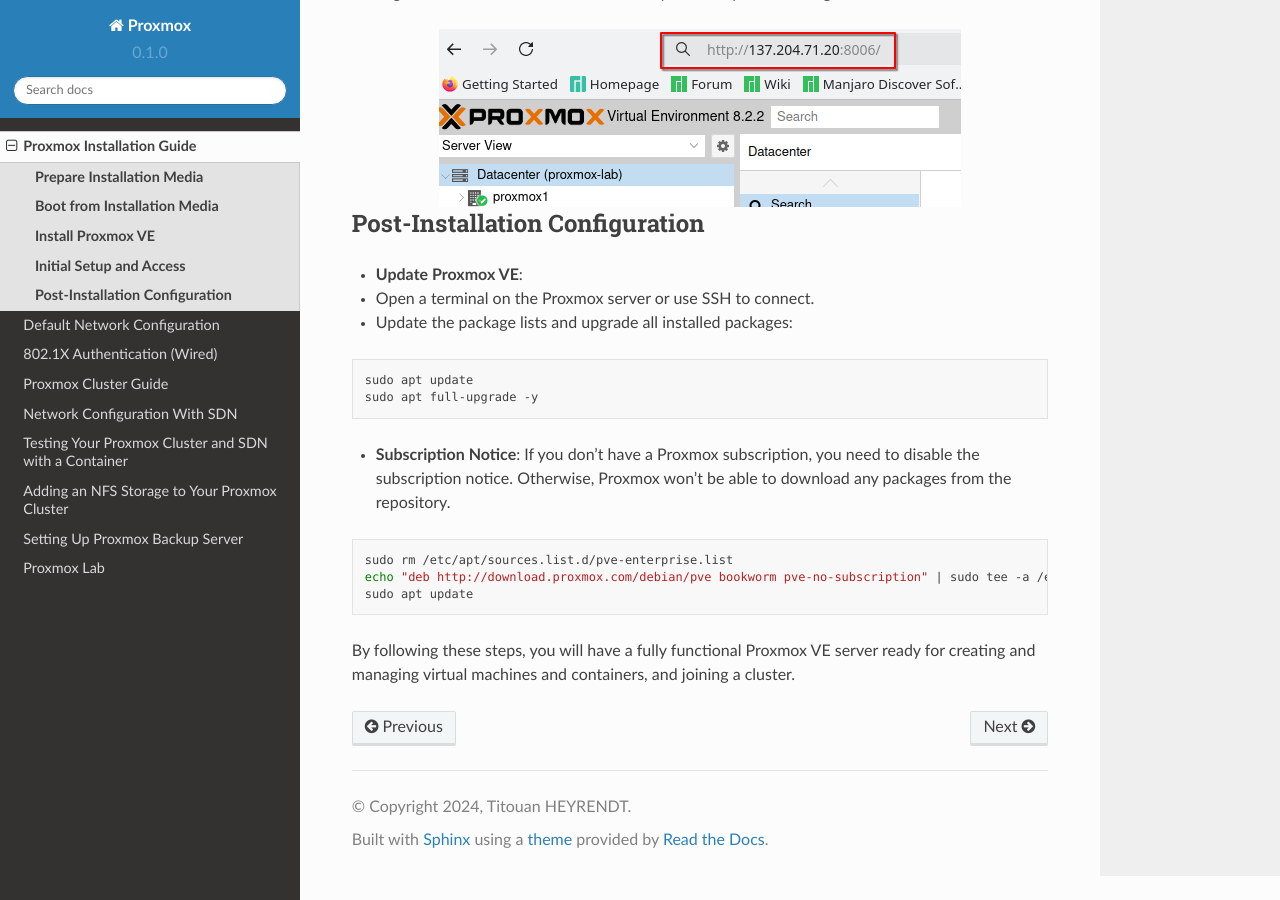
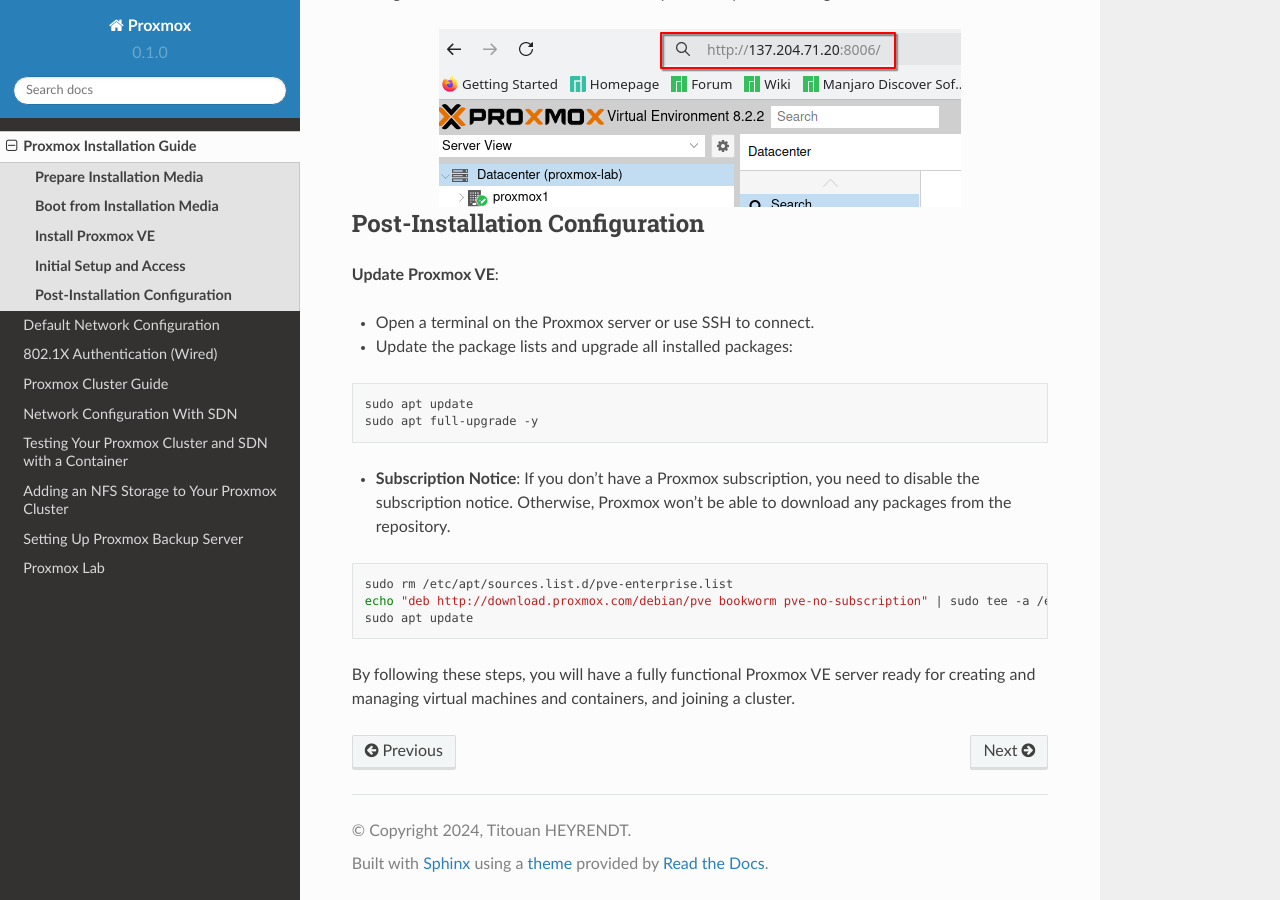
Before and after one commit to T2an/proxmox, a Sphinx documentation site: the page built from docs/source/installation.rst, in a window 1280 px wide and 900 px high, scrolled down 2041 px. Built offline with Sphinx 7.4.7 and the Read the Docs theme 2.0.0, drawn with Linux system fonts in a browser that asks for light colours.

```diff
--- a/docs/source/cluster_join.rst
+++ b/docs/source/cluster_join.rst
@@ -25,9 +25,11 @@
 ===========================
 
 **Configure Network:**
+
 Ensure all servers are on the same subnet and can communicate with each other.
 
 **Enable Proxmox Cluster:**
+
 Log in to the Proxmox web interface (`https://<your-proxmox-ip>:8006`) with root credentials.
 
 **Create the Cluster:**
@@ -87,9 +89,13 @@
 
 
 Ensure the following details match:
+
 - Peer Address: Address of the master server
+
 - Password: Root password of the master server
+
 - Fingerprint: Compare with the master server's fingerprint (found in 'Join Information')
+
 - Cluster Network: IP address of the current node
 
 **Verify Cluster Status:**
--- a/docs/source/installation.rst
+++ b/docs/source/installation.rst
@@ -50,7 +50,9 @@
 
 **Post-Installation Configuration**
 -------------------------------------
-- **Update Proxmox VE**:
+
+**Update Proxmox VE**:
+
 - Open a terminal on the Proxmox server or use SSH to connect.
 - Update the package lists and upgrade all installed packages:
 
```
Also changed, not shown: docs/source/backup.rst (+35 -0 lines), docs/source/nfs.rst (+7 -5 lines).
